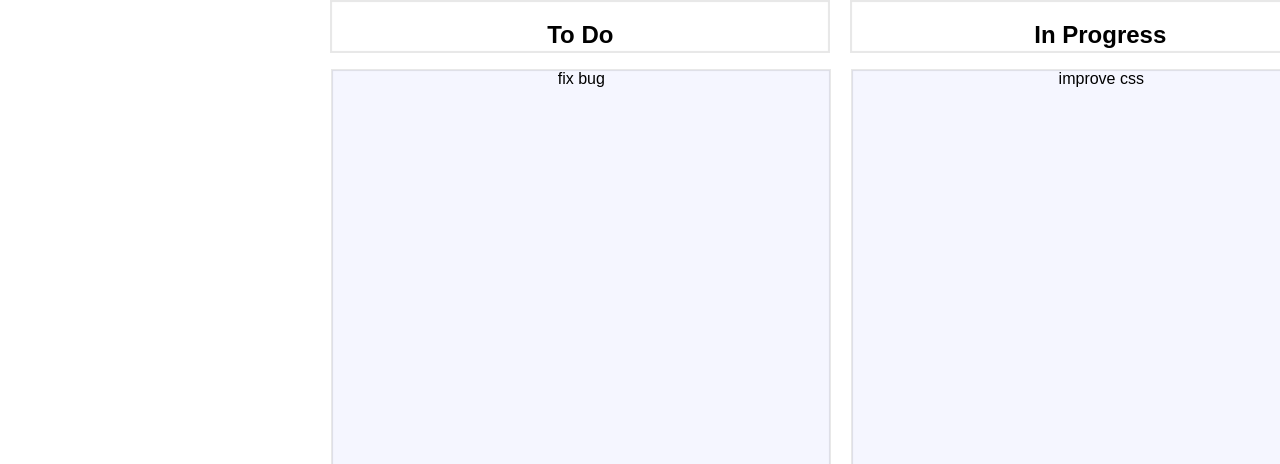
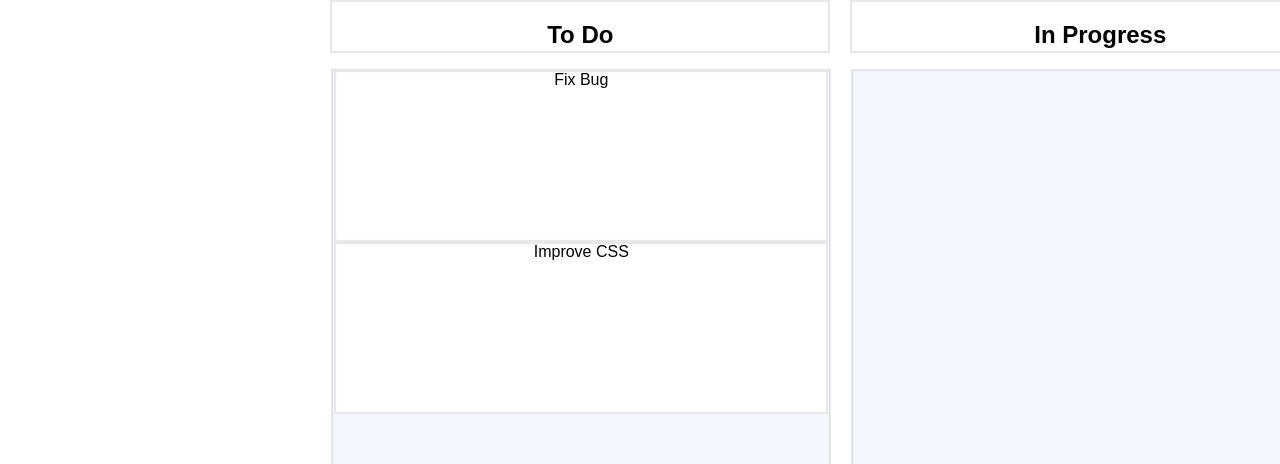
Before and after one commit to akshara-14/issue-tracking-system, a React (Create React App) app: page /issues in a window 1280 px wide. Shown: the part 130-594 px from the top of the page. Built offline with nearby package versions, Linux system fonts and the light colour scheme; what @amcharts/amcharts4 would draw is missing.

Commit message:
drop freature

```diff
--- a/src/components/IssueCard.css
+++ b/src/components/IssueCard.css
@@ -38,11 +38,26 @@
 .droppable-column {
   box-sizing: border-box;
 
-  position: relative;
+  /* position: relative; */
   width: 500px;
   height: 700px;
-
+  display: flex;
+  flex-direction: column;
   background: rgba(180, 184, 249, 0.13);
   border: 1px solid #e8e8e8;
   box-shadow: inset 0px 0px 1px 1px rgba(0, 0, 0, 0.1);
 }
+
+.item {
+  box-sizing: border-box;
+
+  position: relative;
+  width: 494px;
+  height: 172px;
+  left: 2px;
+  top: 0px;
+
+  background: #ffffff;
+  border: 1.02994px solid #e8e8e8;
+  box-shadow: inset 0px 0px 1.02994px 1.02994px rgba(0, 0, 0, 0.1);
+}
--- a/src/components/IssueCard.js
+++ b/src/components/IssueCard.js
@@ -6,32 +6,61 @@ import { v4 } from "uuid";
 
 const item = {
   id: v4(),
-  name: "fix bug",
+  name: "Fix Bug",
 };
 
 const item2 = {
   id: v4(),
-  name: "improve css",
+  name: "Improve CSS",
 };
 
 function IssueCard() {
   const [state, setState] = useState({
     todo: {
       title: "To Do",
-      items: [item],
+      items: [item, item2],
     },
     "in-progress": {
       title: "In Progress",
-      items: [item2],
+      items: [],
     },
     done: {
       title: "Done",
       items: [],
     },
   });
+
+  const handleDragEnd = ({ destination, source }) => {
+    console.log("from", source);
+    console.log("to", destination);
+    if (!destination) {
+      console.log("not dropped in droppable");
+      return;
+    }
+    if (
+      destination.index === source.index &&
+      destination.droppableId === source.droppableId
+    ) {
+      console.log("dropped in same place");
+      return;
+    }
+
+    const itemCopy = { ...state[source.droppableId].items[source.index] };
+
+    setState((prev) => {
+      prev = { ...prev };
+      prev[source.droppableId].items.splice(source.index, 1);
+      prev[destination.droppableId].items.splice(
+        destination.index,
+        0,
+        itemCopy
+      );
+      return prev;
+    });
+  };
   return (
     <div className="issue-card">
-      <DragDropContext onDragEnd={(e) => console.log(e)}>
+      <DragDropContext onDragEnd={handleDragEnd}>
         {_.map(state, (data, key) => {
           return (
             <div key={key} className={"column"}>
@@ -44,7 +73,7 @@ function IssueCard() {
                       {...provided.droppableProps}
                       className={"droppable-column"}
                     >
-                      {data.items.map((el: T, index: number) => {
+                      {data.items.map((el, index) => {
                         return (
                           <Draggable
                             key={el.id}
@@ -54,6 +83,7 @@ function IssueCard() {
                             {(provided) => {
                               return (
                                 <div
+                                  className="item"
                                   ref={provided.innerRef}
                                   {...provided.draggableProps}
                                   {...provided.dragHandleProps}
@@ -65,6 +95,7 @@ function IssueCard() {
                           </Draggable>
                         );
                       })}
+                      {provided.placeholder}
                     </div>
                   );
                 }}
```
